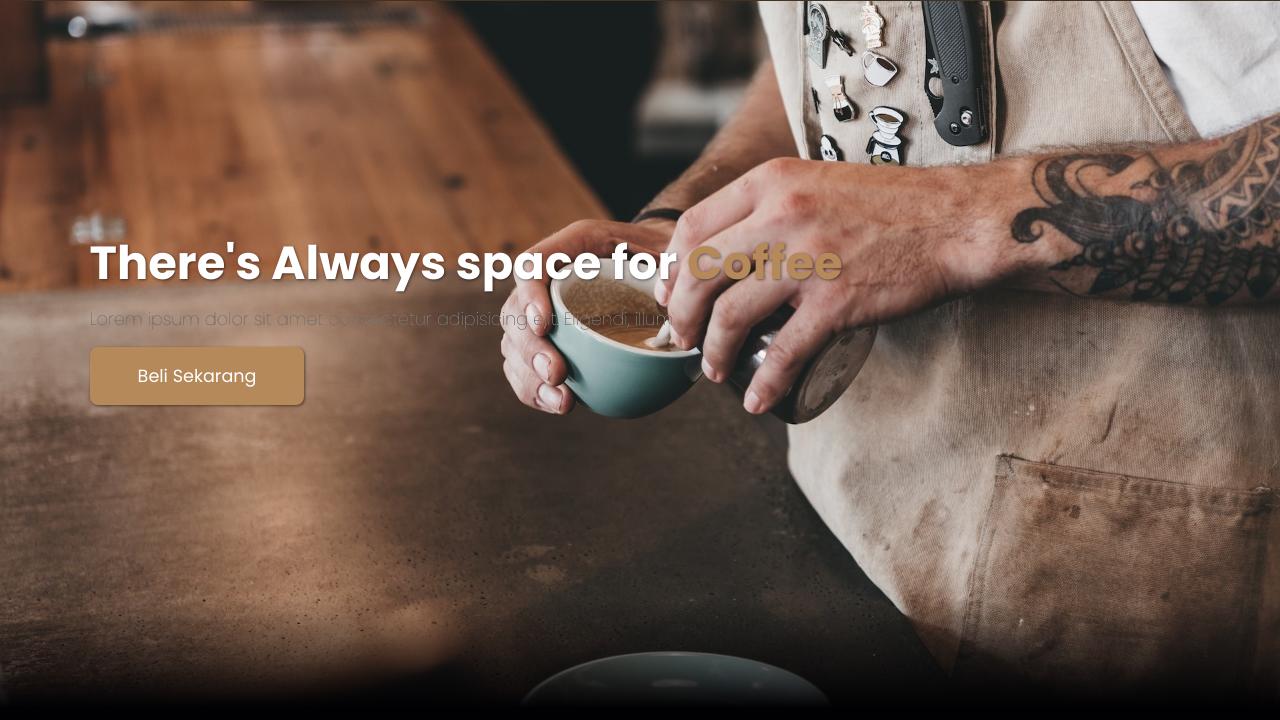
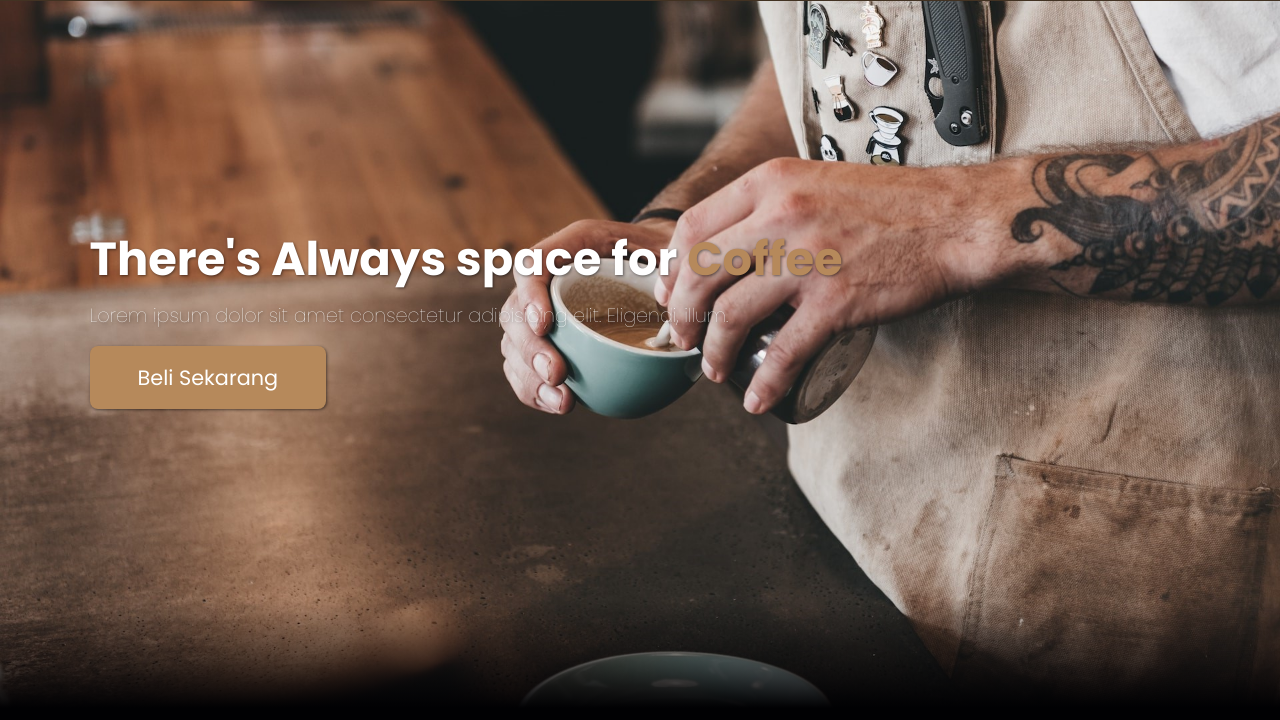
Before and after one commit to alvinkarnady/memory-coffee, a plain HTML site: page index.html in a window 1280 px wide. Shown: the part 80-800 px from the top of the page. Drawn offline with nearby package versions, Linux system fonts and the light colour scheme.

Commit message:
website coffee shop

```diff
--- a/css/style.css
+++ b/css/style.css
@@ -133,19 +133,19 @@ body {
 }
 
 .hero .content p {
-  font-size: 1.1rem;
+  font-size: 1.2rem;
   margin-top: 1rem;
   line-height: 1.4;
   font-weight: 100;
   text-shadow: 1px 1px 3px rgba(1, 1, 3, 0.5);
-  mix-blend-mode: difference;
+  /* mix-blend-mode: difference; */
 }
 
 .hero .content .cta {
   margin-top: 1rem;
   display: inline-block;
   padding: 1rem 3rem;
-  font-size: 1.1rem;
+  font-size: 1.3rem;
   color: #fff;
   background-color: var(--primary);
   border-radius: 0.5rem;
@@ -228,6 +228,7 @@ body {
 .menu .row .menu-card {
   text-align: center;
   padding: 0.1rem;
+  margin-bottom: 3rem;
 }
 
 .menu .row .menu-card img {
```
